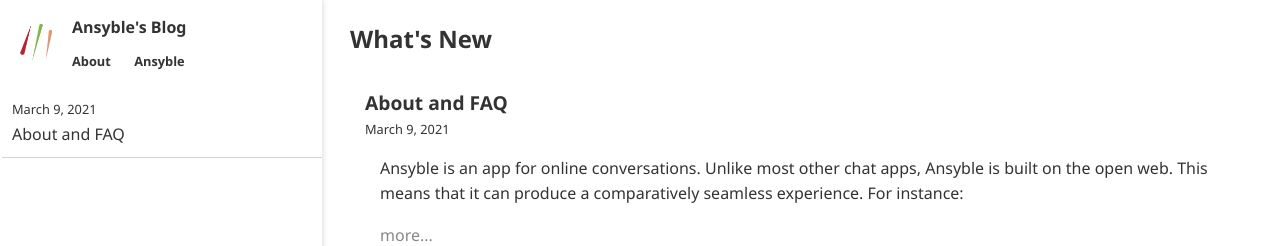
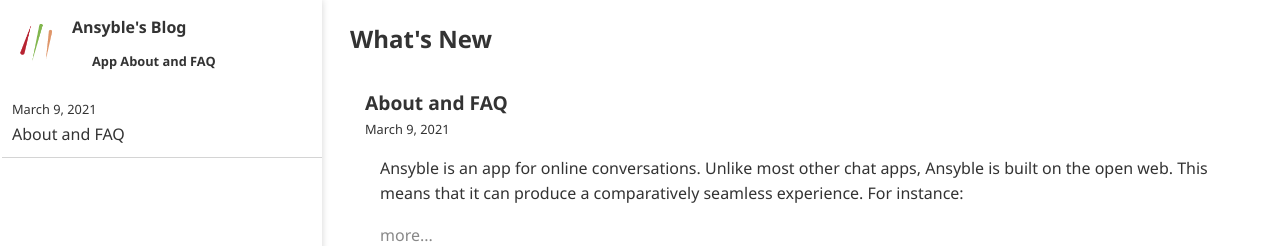
Before and after one commit to ansyblenetwork/ansybleblog, a Jekyll site: the page built from index.html, in a window 1280 px wide. Shown: the top 246 px of the page. Built offline with Jekyll 4.4.1, drawn with Linux system fonts in a browser that asks for light colours.

Commit message:
Update page.html

```diff
--- a/_layouts/page.html
+++ b/_layouts/page.html
@@ -22,8 +22,8 @@
 			<a href="{{ "" | absolute_url }}"><img src="{{ "icon-192x192.png" | relative_url }}" alt="{{ site.posts.last.url | relative_url }}" style="flex-shrink:0; max-height:50px; padding-right:10px"></a>
 			<span style="font-weight:bold;"><a href="{{ "" | absolute_url }}">{{ site.name }}</a>
 				<div style="margin-top:10px; font-size:0.8em;">
-					<a href="{{ site.posts.last.url | relative_url }}">About</a>
-					<a style="margin-left:20px" href="https://ansyblemessenger.herokuapp.com/">Ansyble</a>
+					<a style="margin-left:20px" href="https://ansyblemessenger.herokuapp.com/">App</a>
+					<a href="{{ site.posts.last.url | relative_url }}">About and FAQ</a>
 				</div>
 			</span>
 		</div>
```
